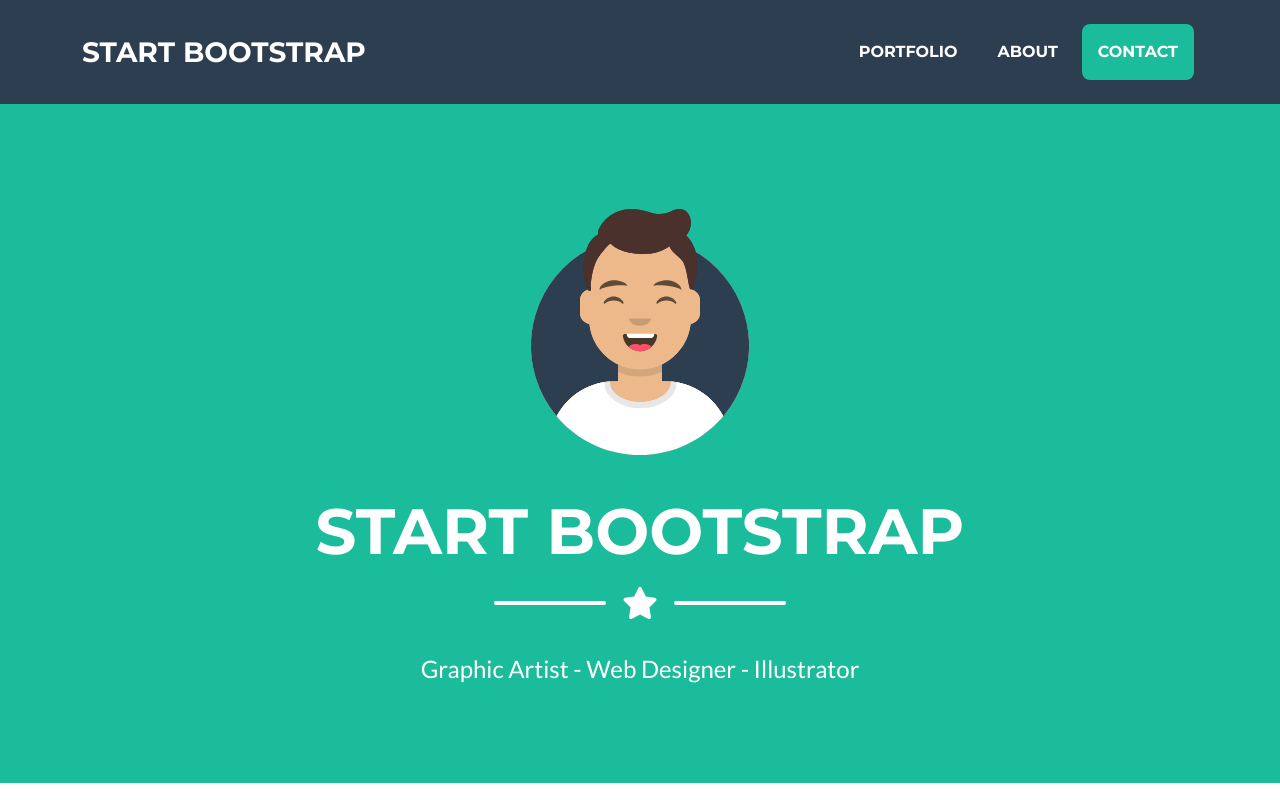
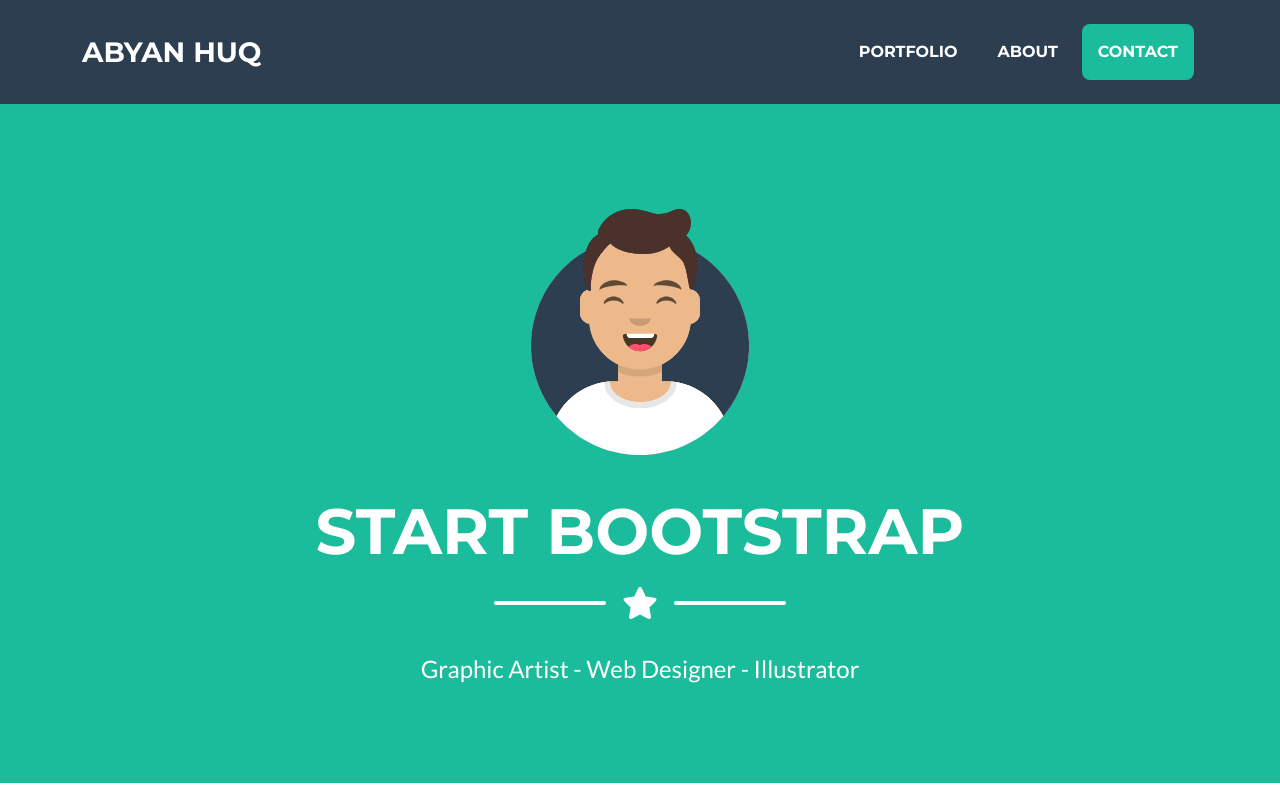
Before and after one commit to Maaboy1/Website-Boot, a plain HTML site: page index.html in a window 1280 px wide. Shown: the top 800 px of the page. Drawn offline with nearby package versions, Linux system fonts and the light colour scheme.

Commit message:
Update index.html

```diff
--- a/index.html
+++ b/index.html
@@ -20,7 +20,7 @@
         <!-- Navigation-->
         <nav class="navbar navbar-expand-lg bg-secondary text-uppercase fixed-top" id="mainNav">
             <div class="container">
-                <a class="navbar-brand" href="#page-top">Start Bootstrap</a>
+                <a class="navbar-brand" href="#page-top">Abyan Huq</a>
                 <button class="navbar-toggler text-uppercase font-weight-bold bg-primary text-white rounded" type="button" data-bs-toggle="collapse" data-bs-target="#navbarResponsive" aria-controls="navbarResponsive" aria-expanded="false" aria-label="Toggle navigation">
                     Menu
                     <i class="fas fa-bars"></i>
```
